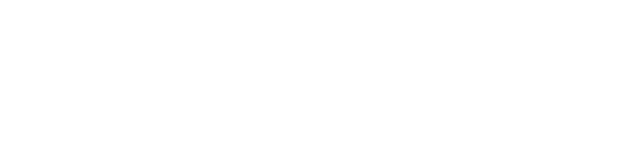
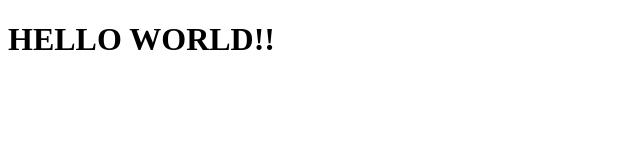
Before and after one commit to camillapalombi/htmlcss-hello, a plain HTML site: page index.html in a window 1280 px wide. Shown: the whole page, without its empty margins (0-640 px from the left). Drawn offline with Linux system fonts and the light colour scheme.

Commit message:
AGGIUNTO TITOLO

```diff
--- a/index.html
+++ b/index.html
@@ -7,6 +7,6 @@
     <title>Document</title>
 </head>
 <body>
-
+    <h1>HELLO WORLD!!</h1>
 </body>
 </html>
```
